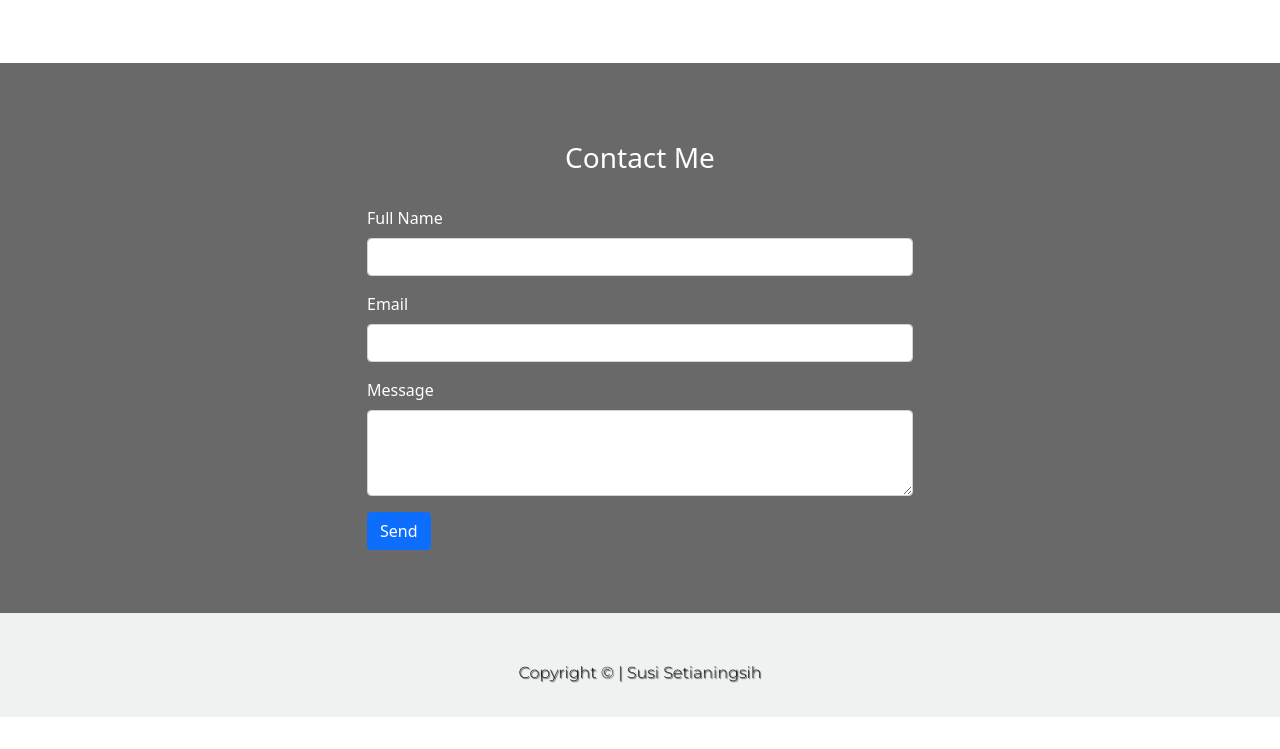
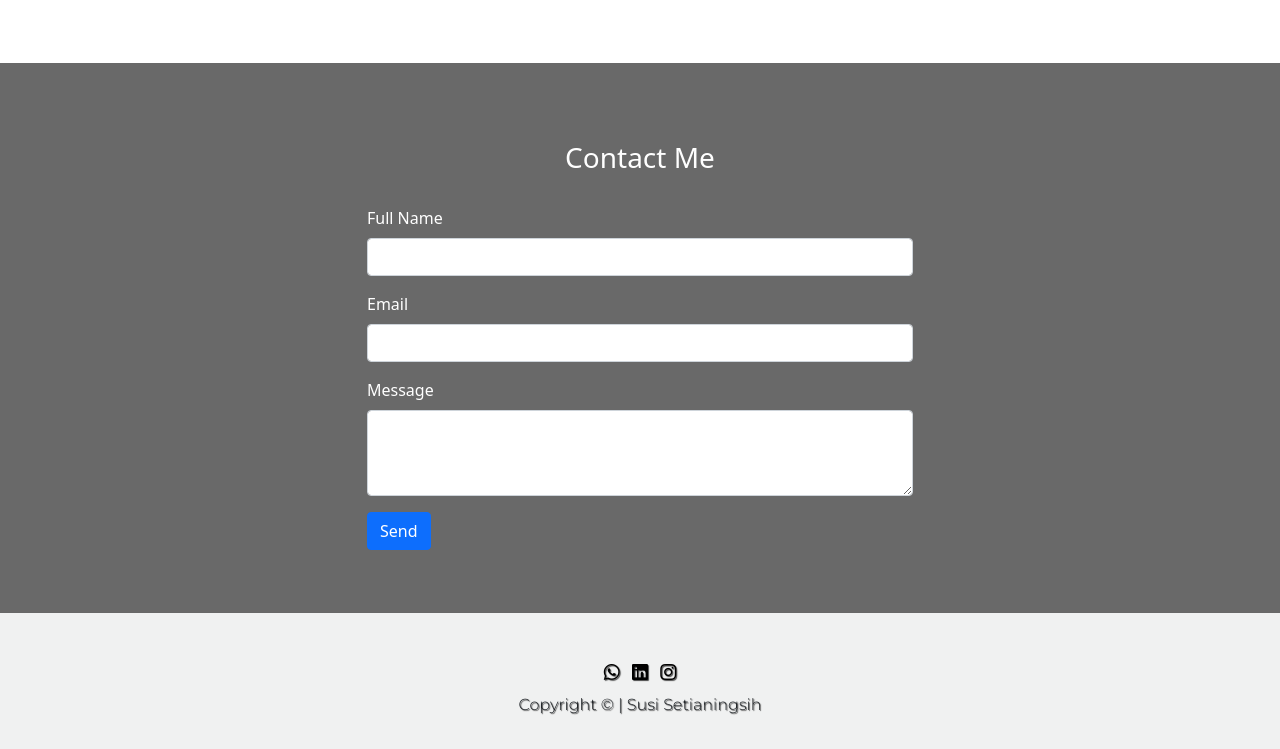
Before and after one commit to susisetianingsih/personal-web, a plain HTML site: page index.html in a window 1280 px wide. Shown: the part 3558-4307 px from the top of the page. Before the commit the page ends 4275 px from the top, so only its background shows below. Drawn offline with nearby package versions, Linux system fonts and the light colour scheme.

Commit message:
Update index.html

```diff
--- a/index.html
+++ b/index.html
@@ -7,6 +7,9 @@
 
     <!-- Bootstrap CSS -->
     <link href="https://cdn.jsdelivr.net/npm/bootstrap@5.0.2/dist/css/bootstrap.min.css" rel="stylesheet" integrity="sha384-EVSTQN3/azprG1Anm3QDgpJLIm9Nao0Yz1ztcQTwFspd3yD65VohhpuuCOmLASjC" crossorigin="anonymous">
+
+    <!-- Icon -->
+    <link rel="stylesheet" href="https://cdn.jsdelivr.net/npm/bootstrap-icons@1.6.1/font/bootstrap-icons.css" />
 
     <!-- My CSS -->
     <link rel="stylesheet" type="text/css" href="profil.css">
@@ -335,16 +338,14 @@
 
     <!-- Footer -->
     <footer class="footer text-dark shadow-sm text-center p-3 pt-5">
-      <p>Copyright &copy; | Susi Setianingsih</p>
+      <a target="_blank" href="https://wa.me/+6281316250182" style="color: black";> <i class="bi bi-whatsapp"></i></a> &nbsp;
+      <a target="_blank" href="https://www.linkedin.com/in/susi-setianingsih-296444182?originalSubdomain=id" style="color: black"; ><i class="bi bi-linkedin"></i></a> &nbsp;
+      <a target="_blank" href="https://instagram.com/susiisetiaaa" style="color: black";><i class="bi bi-instagram"></i></a>
+      <div class="copyright pt-2">
+        <p>Copyright &copy; | Susi Setianingsih</p>
+      </div>
     </footer>
     <!-- Akhir Footer -->
-
-
-
-
-
-
-
 
 
 
```
